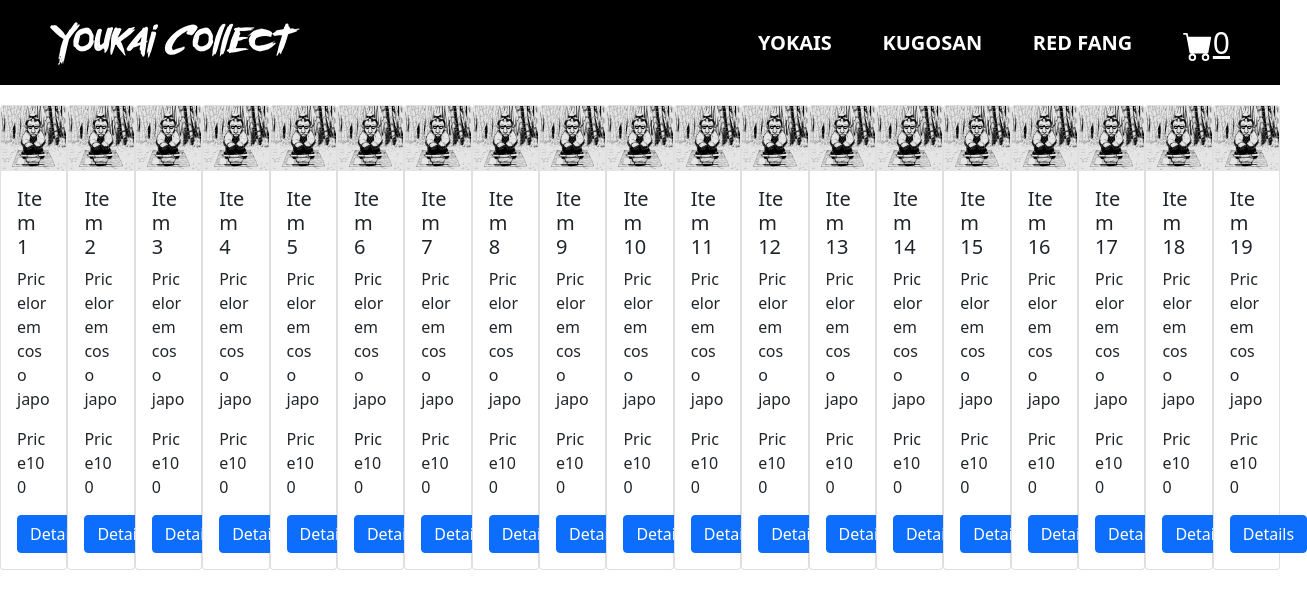
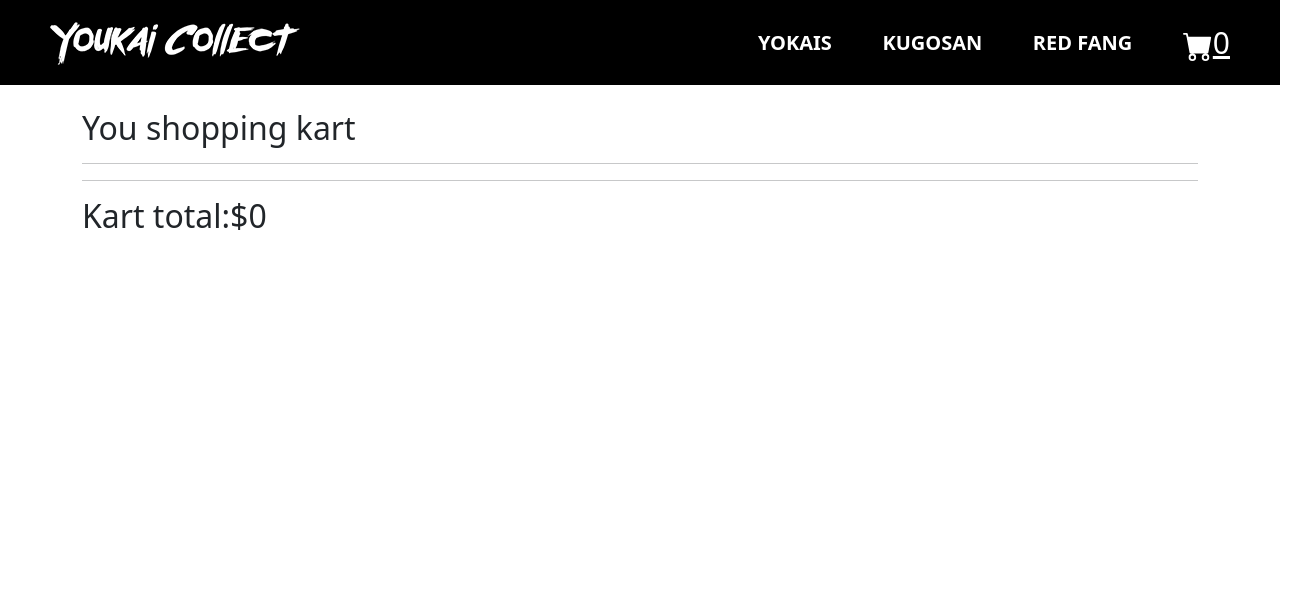
Before and after one commit to Manrodch/ecommerce-yokai, a React (Create React App) app: page /kart in a window 1280 px wide. Before the commit this address led to /. Shown: the top 608 px of the page, 1307 px wide, since content can reach past the window. Built offline with nearby package versions, Linux system fonts and the light colour scheme.

Commit message:
Armada toda la logica de contexto y shoppin kart luego voy a darle estilos y agregados

```diff
--- a/src/App.js
+++ b/src/App.js
@@ -2,42 +2,14 @@ import { ItemListContainer } from "./components/ItemListContainer/ItemListContai
 import { NavBar } from "./components/NavBar/NavBar";
 import "bootstrap/dist/css/bootstrap.min.css";
 import "./styles/styles.scss";
-import { AboutUs } from "./components/AboutUs";
-import { Contact } from "./components/Contact";
 import { BrowserRouter, Routes, Route, Navigate } from "react-router-dom";
 import { ItemDetailContainer } from "./components/ItemDetailContainer/ItemDetailContainer.js";
-import { KartContext } from "./Context/KartContext";
-import { useState } from "react";
+import { KartProvider } from "./Context/KartContext";
+import { Kart } from "./components/Kart/kart";
 
 function App() {
-  const [kart, setKart] = useState([]);
-
-  const addToKart = (item) => {
-    console.log(isInKart(item.id));
-    setKart([...kart, item]);
-  };
-
-  const isInKart = (id) => {
-    return kart.some((item) => item.id === id);
-  };
-
-  const kartAmount = () => {
-    return kart.reduce((acc, item) => acc + item.amount, 0);
-  };
-  const kartTotal = () => {
-    return kart.reduce((acc, item) => acc + item.amount * item.price, 0);
-  };
-
   return (
-    <KartContext.Provider
-      value={{
-        kart,
-        addToKart,
-        isInKart,
-        kartAmount,
-        kartTotal,
-      }}
-    >
+    <KartProvider>
       <BrowserRouter>
         <NavBar />
 
@@ -48,12 +20,11 @@ function App() {
             path="/detail/:itemId"
             element={<ItemDetailContainer />}
           ></Route>
-          <Route path="/AboutUs" element={<AboutUs />} />
-          <Route path="/contact" element={<Contact />} />
+          <Route path="/kart" element={<Kart />} />
           <Route path="*" element={<Navigate to="/" />}></Route>
         </Routes>
       </BrowserRouter>
-    </KartContext.Provider>
+    </KartProvider>
   );
 }
 
--- a/src/Context/KartContext.js
+++ b/src/Context/KartContext.js
@@ -1,7 +1,37 @@
-import { createContext } from "react";
+import { createContext, useState } from "react";
 
 export const KartContext = createContext();
 
-export const KartProvider = () => {
-  return <KartContext.Provider></KartContext.Provider>;
+export const KartProvider = ({ children }) => {
+  const [kart, setKart] = useState([]);
+
+  const addToKart = (item) => {
+    console.log(isInKart(item.id));
+    setKart([...kart, item]);
+  };
+
+  const isInKart = (id) => {
+    return kart.some((item) => item.id === id);
+  };
+
+  const kartAmount = () => {
+    return kart.reduce((acc, item) => acc + item.amount, 0);
+  };
+  const kartTotal = () => {
+    return kart.reduce((acc, item) => acc + item.amount * item.price, 0);
+  };
+
+  return (
+    <KartContext.Provider
+      value={{
+        kart,
+        addToKart,
+        isInKart,
+        kartAmount,
+        kartTotal,
+      }}
+    >
+      {children}
+    </KartContext.Provider>
+  );
 };
--- a/src/components/ItemDetail/ItemDetail.js
+++ b/src/components/ItemDetail/ItemDetail.js
@@ -34,7 +34,7 @@ export const ItemDetail = ({ id, name, img, disc, price, stock, category }) => {
       <h5>Precio: ${price}</h5>
 
       {isInKart(id) ? (
-        <Link to="./kart" className="btn btn-success my-2">
+        <Link to="/kart" className="btn btn-success my-2">
           Checkout
         </Link>
       ) : (
--- /dev/null
+++ b/src/components/Kart/kart.js
@@ -0,0 +1,23 @@
+import { useContext } from "react";
+import { KartContext } from "../../Context/KartContext";
+
+export const Kart = () => {
+  const { kart, kartTotal } = useContext(KartContext);
+
+  return (
+    <div className="container my-4">
+      <h2>You shopping kart</h2>
+      <hr />
+      {kart.map((item) => (
+        <div key={item.id}>
+          <h4>{item.name}</h4>
+          <p>Amount:{item.amount}</p>
+          <p>Price:${item.price}</p>
+          <p>Price:${item.price * item.amount}</p>
+        </div>
+      ))}
+      <hr />
+      <h2>Kart total:${kartTotal()} </h2>
+    </div>
+  );
+};
```
